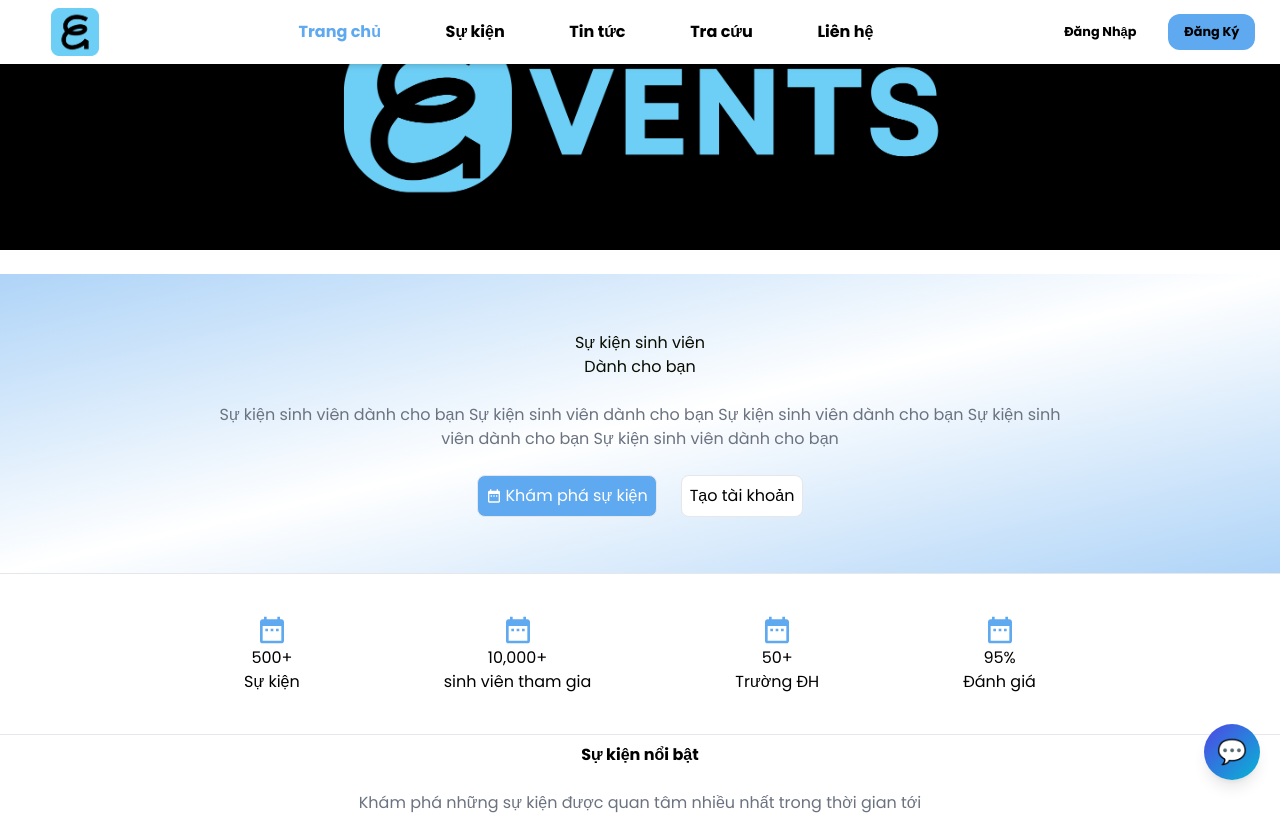
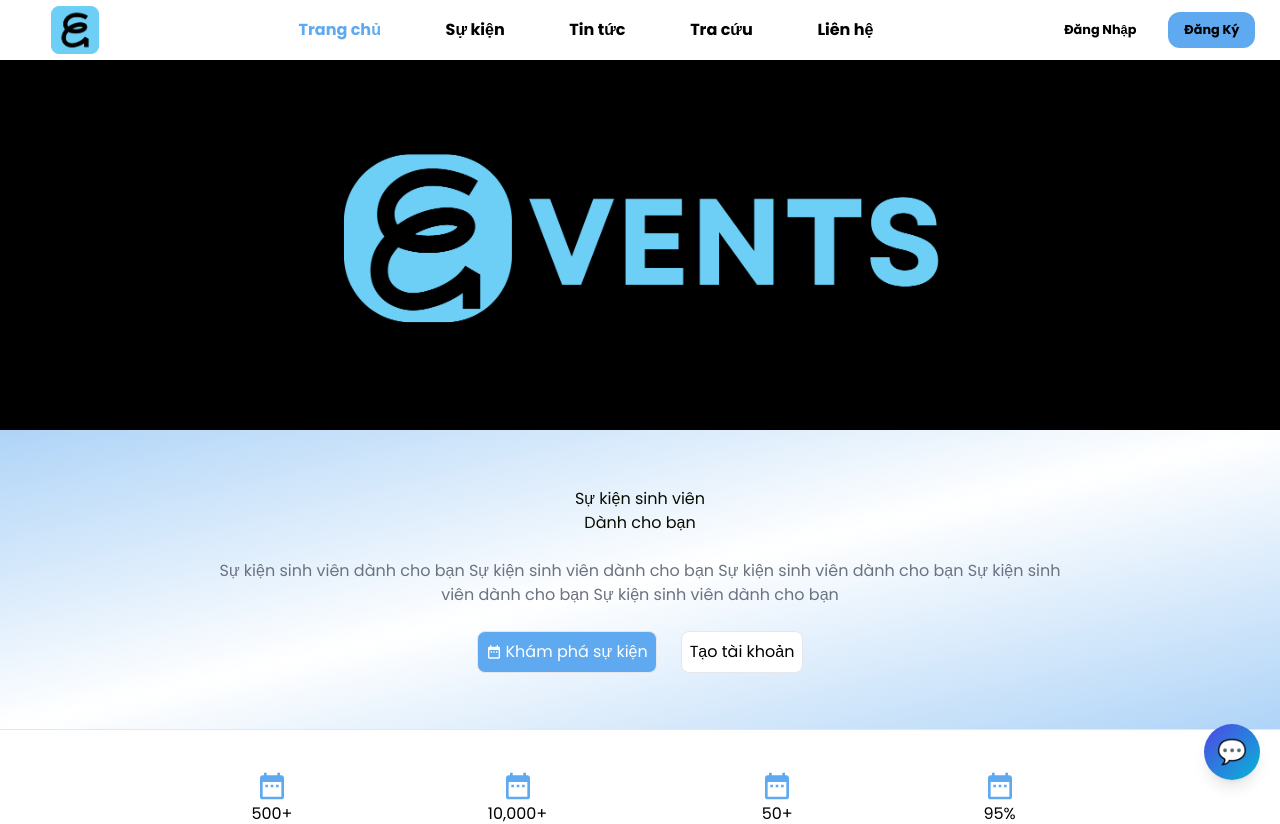
Before and after one commit to buianhdung2kar5/eventsproject, a React (Create React App) app: page / in a window 1280 px wide. Shown: the top 824 px of the page. Built offline with nearby package versions, Linux system fonts and the light colour scheme.

Commit message:
fix header

```diff
--- a/src/components/layout/Header.js
+++ b/src/components/layout/Header.js
@@ -49,7 +49,7 @@ export default function Header() {
   return (
     <>
       <header>
-        <div className="navi fixed top-0 left-0 w-full z-50 bg-white flex items-center pl-[4%] shadow-md" style={{height: 'clamp(50px, 8vh, 80px)'}}>
+        <div className="navi fixed top-0 left-0 w-full z-50 bg-white flex items-center pl-[4%] shadow-md h-[60px]">
           {/* Logo Section */}
           <div
             className="flex items-center cursor-pointer flex-shrink-0"
--- a/src/components/layout/Layout.js
+++ b/src/components/layout/Layout.js
@@ -6,7 +6,7 @@ export default function Layout({ children }) {
   return (
     <div className="min-h-screen flex flex-col">
       <Header />
-      <main className="flex-1 bg-white">{children}</main>
+      <main className="flex-1 bg-white mt-[30px]">{children}</main>
       <Footer />
       <ChatWidget />
     </div>
--- a/src/pages/HomePage/index.js
+++ b/src/pages/HomePage/index.js
@@ -43,12 +43,29 @@ export default function HomePage() {
       min-h-screen
       "
       >
-          <img
-            src={process.env.PUBLIC_URL + '/image/homePage/LogoHomePage.png'}
-            className="w-full block pb-0"
-            style={{ height: '250px', objectFit: 'cover', objectPosition: 'center' }}
-          />
-        <br></br>
+         <div
+  style={{
+    width: '100%', // Đặt chiều rộng bạn muốn hiển thị (ví dụ 300px)
+    height: '400px', // Đặt chiều cao bạn muốn hiển thị (ví dụ 100px)
+    overflow: 'hidden', // Ẩn đi phần ảnh bị tràn ra ngoài
+    margin: '0 0',
+    // padding:'0 0'// Canh giữa (tùy chọn)
+  }}
+  className='p-0'
+>
+    <img
+        src={process.env.PUBLIC_URL + '/image/homePage/LogoHomePage.png'}
+        className="w-full block pb-0"
+        style={{
+            height: '450px',
+            objectFit: 'cover',
+            objectPosition: 'center',
+            // Căn chỉnh ảnh bên trong DIV để phần logo nằm ở trung tâm
+            // Bạn có thể cần dịch chuyển ảnh bằng translate() nếu nó quá lớn
+            // Ví dụ: transform: 'translateY(-100px)'
+        }}
+    />
+</div>
         <section
           id="events"
           className="w-full flex flex-col gap-6 bg-gradient-to-tl from-[#5FA9F0]/50 via-white to-[#5FA9F0]/50 justify-center items-center h-[300px] border-b"
```
